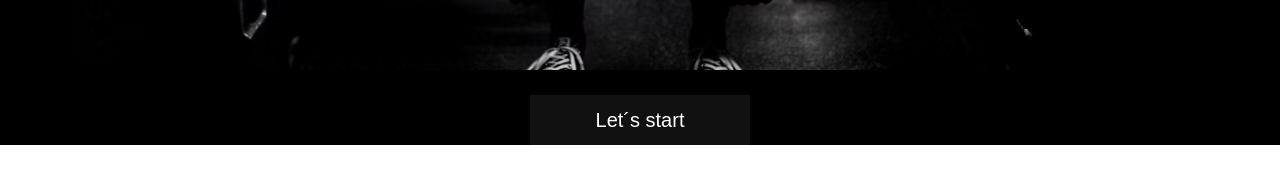
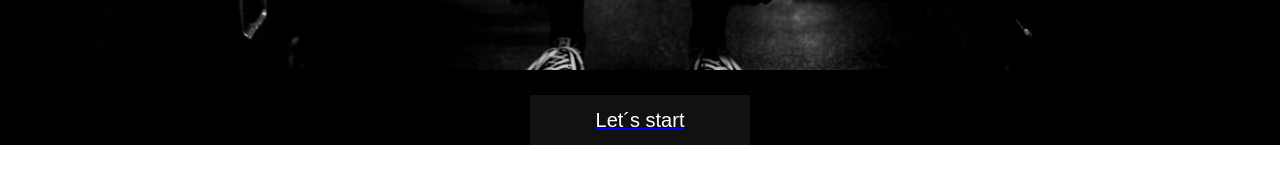
Before and after one commit to PabloReynaga/GymWebsite, a SvelteKit app: page /sections/home in a window 1280 px wide. Shown: the part 559-742 px from the top of the page. Built offline with nearby package versions, Linux system fonts and the light colour scheme.

Commit message:
enlace a Whatsapp

```diff
--- a/src/routes/sections/home/+page.svelte
+++ b/src/routes/sections/home/+page.svelte
@@ -10,7 +10,11 @@
 
     </div>
     <div class="button-container" >
-        <Button buttonValue="Let´s start"></Button>
+
+            <a href="http://web.whatsapp.com/send?">
+                <Button buttonValue="Let´s start"></Button>
+            </a>
+
 
     </div>
 
```
